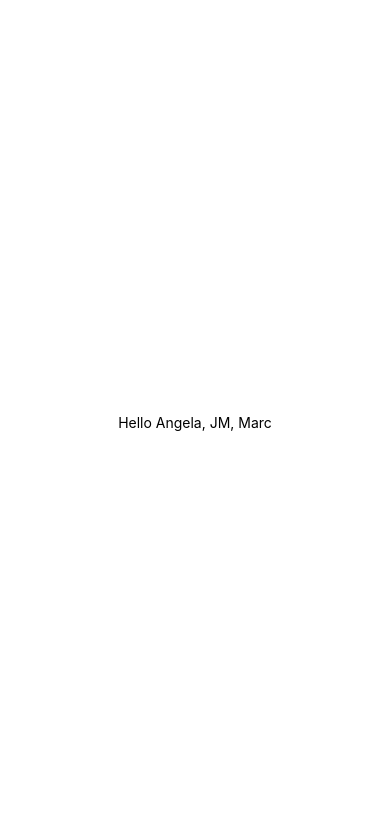
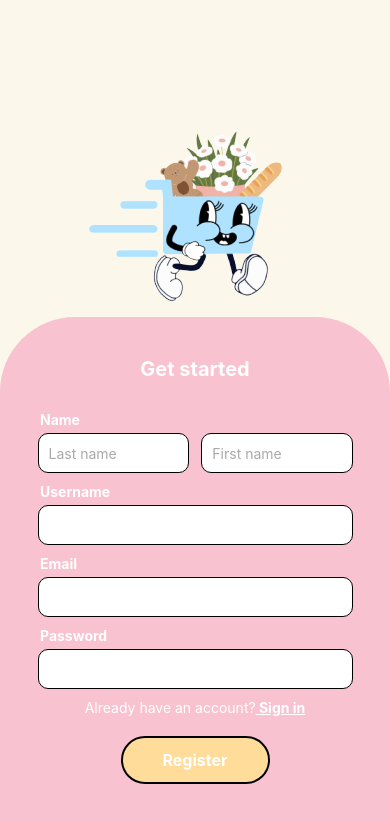
Before and after one commit to quints444/iskomart, a React Native app: screen /Register in a window 390 px wide. Shown: the top 822 px of the page. Built offline with nearby package versions, Linux system fonts and the light colour scheme.

Commit message:
get started, log in, sign up

```diff
--- a/App.js
+++ b/App.js
@@ -1,12 +1,23 @@
 import { StatusBar } from 'expo-status-bar';
-import { StyleSheet, Text, View } from 'react-native';
+import React from 'react';
+import { StyleSheet } from 'react-native';
+import { NavigationContainer } from '@react-navigation/native';
+import { createNativeStackNavigator } from '@react-navigation/native-stack';
+import GetStarted from './screens/GetStarted';
+import LogIn from './screens/LogIn';
+import Register from './screens/Register';
+
+const Stack = createNativeStackNavigator();
 
 export default function App() {
   return (
-    <View style={styles.container}>
-      <Text>Hello Angela, JM, Marc</Text>
-      <StatusBar style="auto" />
-    </View>
+    <NavigationContainer>
+      <Stack.Navigator initialRouteName="GetStarted">
+        <Stack.Screen name="GetStarted" component={GetStarted} options={{ headerShown: false }} />
+        <Stack.Screen name="LogIn" component={LogIn} options={{ headerShown: false }} />
+        <Stack.Screen name="Register" component={Register} options={{ headerShown: false }} />
+      </Stack.Navigator>
+    </NavigationContainer>
   );
 }
 
--- /dev/null
+++ b/screens/GetStarted.js
@@ -0,0 +1,75 @@
+import { View, Text, StyleSheet, Image, TouchableOpacity } from 'react-native';
+import React from 'react';
+
+const GetStarted = ({ navigation }) => {
+  return (
+    <View style={styles.container}>
+        {/*logo*/}
+        <Image source={require("../assets/logo.png")}
+        style={styles.logo}
+        />
+        {/*first button*/}
+        <TouchableOpacity style={[styles.button, styles.firstButton]}
+        onPress={() => navigation.navigate('Register')}
+        >
+            <Text style={styles.firstButtonText}>Get Started</Text>
+      </TouchableOpacity>
+
+        {/*second button*/}
+        <TouchableOpacity style={[styles.button, styles.secondButton]}
+        onPress={() => navigation.navigate('LogIn')}
+        >
+            <Text style={styles.secondButtonText}>Sign in</Text>
+      </TouchableOpacity>
+    </View>
+  );
+};
+
+const styles = StyleSheet.create({
+  container: {
+    flex: 1,
+    backgroundColor: "#FBF7EA",
+    alignItems: 'center',
+    justifyContent: 'flex-start',
+    paddingTop: 215,
+    padding: 20,
+},
+  logo: {
+    width: 319,
+    height: 280,
+    marginTop: 0,
+
+},
+  button: {
+    marginTop: 20,
+    borderRadius: 50,
+    paddingVertical: 10,
+    paddingHorizontal: 60,
+    borderWidth: 2,
+    alignItems: 'center',
+    justifyContent: 'center',
+    width: 250,
+},
+  firstButton: {
+    backgroundColor: "#F9C2D0",
+    borderColor: 'black',
+    borderWidth: 2,
+},
+secondButton: {
+    backgroundColor: 'white',
+    borderColor: 'black',
+    borderWidth: 2,
+},
+  firstButtonText: {
+    color: 'white',
+    fontSize: 20,
+    fontWeight: 'bold',
+},
+  secondButtonText: {
+    color: "#F9C2D0",
+    fontSize: 20,
+    fontWeight: 'bold',
+},
+});
+
+export default GetStarted;
--- /dev/null
+++ b/screens/LogIn.js
@@ -0,0 +1,92 @@
+import React from 'react';
+import { View, Text, StyleSheet, TouchableOpacity, Image, TextInput } from 'react-native';
+
+const LogIn = () => {
+  return (
+    <View style={styles.container}>
+      {/*logo*/}
+       <Image source={require("../assets/logo.png")} style={styles.logo}/>
+
+      {/*pink background*/}
+      <View style={styles.loginContainer}>
+      <Text style={styles.title}>Sign in</Text>
+
+      {/* Username Input */}
+     <Text style={styles.label}>Username</Text>
+      <TextInput style={styles.input} placeholder="Enter your username" />
+
+      {/* Password Input */}
+      <Text style={styles.label}>Password</Text>
+      <TextInput style={styles.input} placeholder="Enter your password" secureTextEntry />
+
+      {/* Sign In Button */}
+      <TouchableOpacity style={styles.signInButton}>
+        <Text style={styles.signInButtonText}>Sign in</Text>
+       </TouchableOpacity>
+      </View>
+    </View>
+  );
+};
+
+const styles = StyleSheet.create({
+  container: {
+    flex: 1,
+    backgroundColor: "#FBF7EA",
+    alignItems: 'center',
+    justifyContent: 'flex-end',
+  },
+  logo: {
+    width: 319,
+    height: 280,
+    position: 'absolute',
+    top: 189,
+  },
+  loginContainer: {
+    width: '100%',
+    backgroundColor: "#F9C2D0",
+    padding: 20,
+    borderTopLeftRadius: 70,
+    borderTopRightRadius: 70,
+    alignItems: 'center',
+    paddingBottom: 115,
+  },
+  title: {
+    fontSize: 24,
+    fontWeight: 'bold',
+    color: 'white',
+    marginBottom: 20,
+  },
+  label: {
+    fontSize: 14,
+    fontWeight: 'bold',
+    color: 'white',
+    alignSelf: 'flex-start',
+    marginLeft: 40,
+    marginBottom: 10,
+  },
+  input: {
+    width: '80%',
+    height: 40,
+    backgroundColor: 'white',
+    borderRadius: 10,
+    paddingHorizontal: 10,
+    marginBottom: 15,
+    borderWidth: 1,
+    borderColor: 'black',
+  },
+  signInButton: {
+    backgroundColor: '#FFDC9A',
+    borderRadius: 20,
+    paddingVertical: 10,
+    paddingHorizontal: 30,
+    marginTop: 10,
+    borderWidth: 2,
+  },
+  signInButtonText: {
+    fontSize: 16,
+    fontWeight: 'bold',
+    color: 'white',
+  },
+});
+
+export default LogIn;
--- /dev/null
+++ b/screens/Register.js
@@ -0,0 +1,124 @@
+import React from 'react';
+import { View, Text, Image, TextInput, TouchableOpacity, StyleSheet } from 'react-native';
+
+const Register = ({ navigation }) => {
+  return (
+    <View style={styles.container}>
+        {/*logo*/}
+        <Image source={require("../assets/logo.png")} style={styles.logo}/>
+
+        {/* Pink Section */}
+        <View style={styles.registerContainer}>
+        <Text style={styles.title}>Get started</Text>
+
+        {/* Name Fields */}
+        <Text style={styles.label}>Name</Text>
+        <View style={styles.nameInputContainer}>
+          <TextInput style={[styles.input, styles.nameInput]} placeholder="Last name" placeholderTextColor="#A9A9A9" />
+          <TextInput style={[styles.input, styles.nameInput]} placeholder="First name" placeholderTextColor="#A9A9A9" />
+        </View>
+
+        {/* Username */}
+        <Text style={styles.label}>Username</Text>
+        <TextInput style={styles.input} placeholder="" />
+
+        {/* Email */}
+        <Text style={styles.label}>Email</Text>
+        <TextInput style={styles.input} placeholder="" />
+
+        {/* Password */}
+        <Text style={styles.label}>Password</Text>
+        <TextInput style={styles.input} placeholder="" secureTextEntry={true} />
+
+        {/* Sign In Link */}
+        <Text style={styles.signInText}>
+          Already have an account?
+          <Text style={styles.signInLink} onPress={() => navigation.navigate('LogIn')}> Sign in</Text>
+        </Text>
+
+        {/* Register Button */}
+        <TouchableOpacity style={styles.registerButton}>
+          <Text style={styles.registerButtonText}>Register</Text>
+        </TouchableOpacity>
+      </View>
+    </View>
+  );
+};
+
+const styles = StyleSheet.create({
+  container: {
+    flex: 1,
+    backgroundColor: '#FBF7EA',
+    alignItems: 'center',
+    justifyContent: 'flex-end',
+  },
+  registerContainer: {
+    width: '100%',
+    backgroundColor: '#F9C2D0',
+    padding: 20,
+    borderTopLeftRadius: 75,
+    borderTopRightRadius: 75,
+    alignItems: 'center',
+    paddingBottom: 60,
+    paddingTop: 40,
+    minHeight: 500,
+  },
+  title: {
+    fontSize: 20,
+    fontWeight: 'bold',
+    color: 'white',
+    marginBottom: 20,
+  },
+  label: {
+    marginLeft: 20,
+    alignSelf: 'flex-start',
+    fontSize: 14,
+    fontWeight: 'bold',
+    marginTop: 10,
+    color: 'white',
+  },
+  nameInputContainer: {
+    flexDirection: 'row',
+    justifyContent: 'space-between',
+    width: '90%',
+  },
+  input: {
+    width: '90%',
+    height: 40,
+    borderWidth: 1,
+    borderColor: 'black',
+    borderRadius: 10,
+    backgroundColor: 'white',
+    paddingHorizontal: 10,
+    marginTop: 5,
+  },
+  nameInput: {
+    width: '48%',
+  },
+  signInText: {
+    marginTop: 10,
+    fontSize: 14,
+    color: 'white',
+  },
+  signInLink: {
+    fontWeight: 'bold',
+    textDecorationLine: 'underline',
+  },
+  registerButton: {
+    marginTop: 20,
+    backgroundColor: '#FFDC9A',
+    borderRadius: 50,
+    paddingVertical: 12,
+    paddingHorizontal: 40,
+    borderColor: 'black',
+    borderWidth: 2,
+    alignItems: 'center',
+  },
+  registerButtonText: {
+    fontSize: 16,
+    fontWeight: 'bold',
+    color: 'white',
+  },
+});
+
+export default Register;
```
Also changed, not shown: constants/colors.js (added, +9 -0 lines), package.json (+9 -1 lines), screens/index.js (added, +7 -0 lines), assets/logo.png (added), 1 other file (tests, documents, lock files or other folders).
